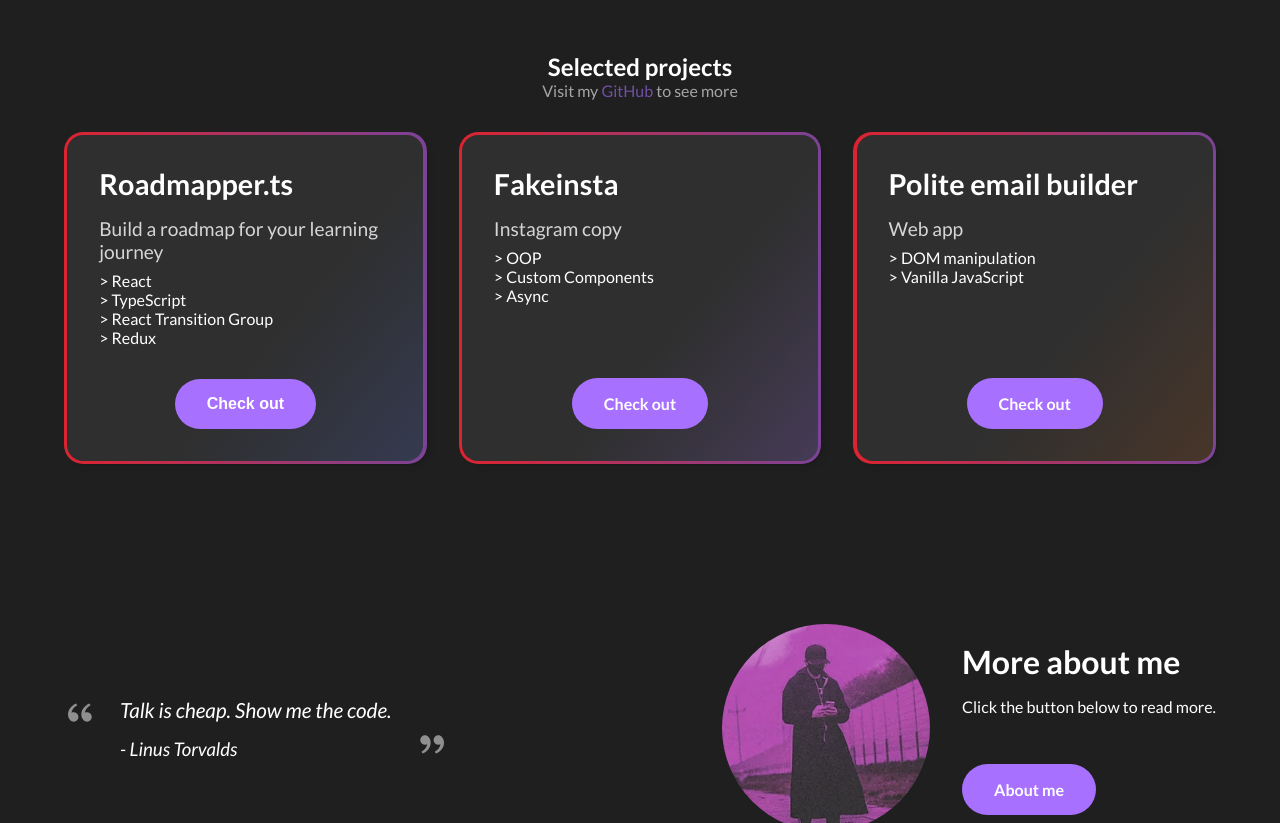
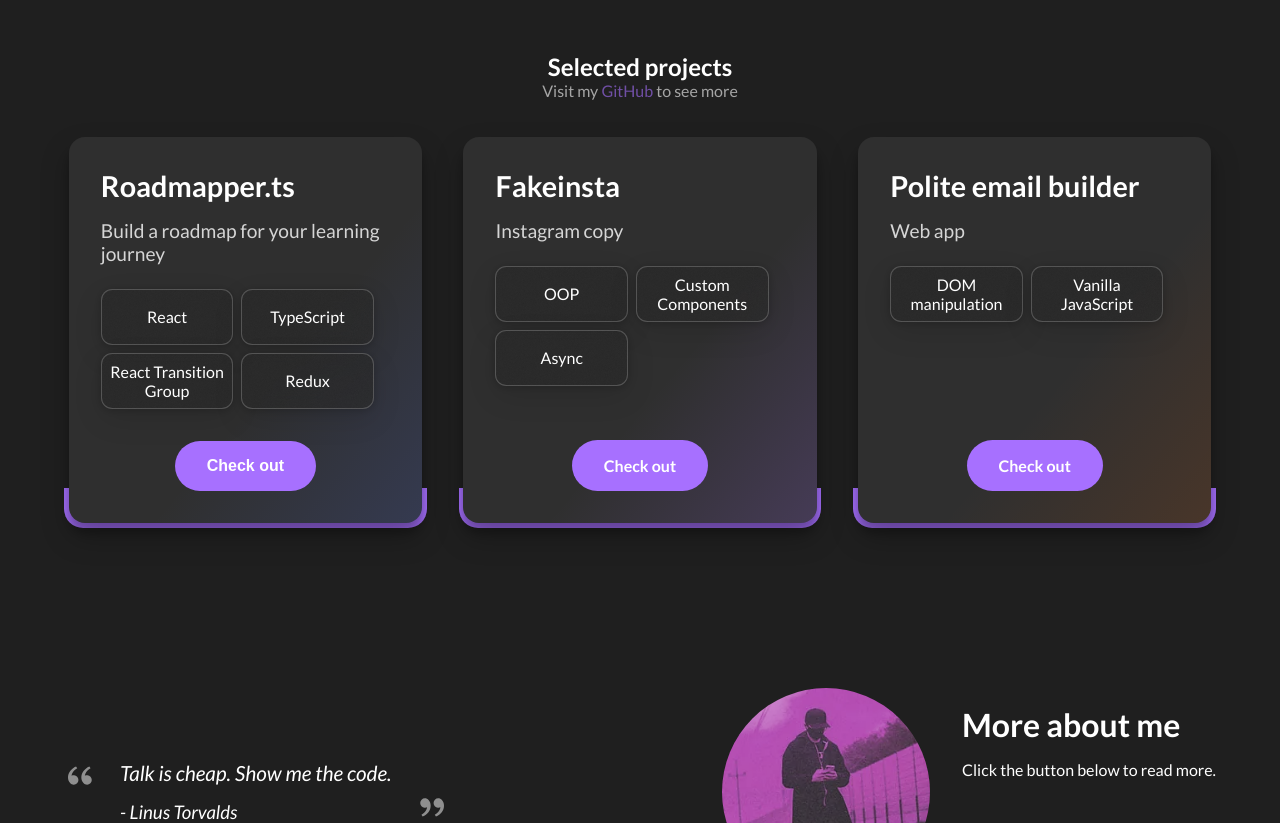
Before and after one commit to goodideagiver/purple-dev-react, a React (Create React App) app: page / in a window 1280 px wide. Shown: the part 1080-1903 px from the top of the page. Built offline with nearby package versions, Linux system fonts and the light colour scheme.

Commit message:
Update project card design

```diff
--- a/src/components/UI/projectCard/ProjectCard.js
+++ b/src/components/UI/projectCard/ProjectCard.js
@@ -7,7 +7,9 @@ import Modal from '../../modal/Modal';
 const ProjectCardFeaturesList = (props) => (
 	<ul className={styles.desc}>
 		{props.desc.map((item) => (
-			<li key={item}>{item}</li>
+			<li className='acrylic' key={item}>
+				<span>{item}</span>
+			</li>
 		))}
 	</ul>
 );
--- a/src/components/UI/projectCard/components/CardBtn.module.css
+++ b/src/components/UI/projectCard/components/CardBtn.module.css
@@ -6,5 +6,6 @@
 }
 
 .tooltip {
-	margin: auto;
+	margin: 0 auto;
+	margin-top: auto;
 }
--- a/src/components/UI/projectCard/projectCard.module.css
+++ b/src/components/UI/projectCard/projectCard.module.css
@@ -3,28 +3,24 @@
 	display: flex;
 	flex-direction: column;
 	padding: 2rem;
-	/* border: 1px var(--color-primary) solid; */
 	border-radius: 1rem;
 	flex: 1 0 min(300px, 100%);
-	justify-content: flex-start;
+	justify-content: space-between;
 	background: var(--bg-secondary);
+}
+
+.card {
+	box-shadow: rgba(0, 0, 0, 0.25) 0px 14px 28px,
+		rgba(0, 0, 0, 0.22) 0px 10px 10px;
 }
 
 .cardWrapper {
 	border-radius: 1.2rem;
-	box-shadow: var(--shadow-elevation-medium);
-	padding: 0.2rem;
-	background: #7b4397; /* fallback for old browsers */
-	background: -webkit-linear-gradient(
-		to right,
-		#dc2430,
-		#7b4397
-	); /* Chrome 10-25, Safari 5.1-6 */
-	background: linear-gradient(
-		to right,
-		#dc2430,
-		#7b4397
-	); /* W3C, IE 10+/ Edge, Firefox 16+, Chrome 26+, Opera 12+, Safari 7+ */
+
+	padding: 0.3rem;
+	background: #7b4397;
+
+	background: linear-gradient(to top, var(--btn-primary) 10%, transparent 10%);
 }
 
 .subTitle {
@@ -39,13 +35,24 @@
 }
 
 .desc {
+	margin-top: 1rem;
+	display: grid;
+	grid-template-columns: repeat(auto-fit, minmax(100px, 1fr));
+	grid-auto-rows: 1fr;
+	grid-gap: 0.5rem;
+	justify-items: stretch;
+	text-align: center;
+
 	list-style: none;
 	padding-right: 1rem;
-	flex-grow: 1;
 }
 
-.desc li::before {
-	content: '> ';
+.desc li {
+	display: flex;
+	justify-content: center;
+	align-items: center;
+	padding: 0.5rem;
+	border-radius: var(--border-radius-sm);
 }
 
 .link {
@@ -63,8 +70,6 @@
 	}
 
 	.cardWrapper:hover {
-		box-shadow: rgba(0, 0, 0, 0.1) 0px 20px 25px -5px,
-			rgba(0, 0, 0, 0.04) 0px 10px 10px -5px;
 		transform: scale(1.02);
 	}
 
@@ -73,8 +78,7 @@
 	}
 
 	.cardWrapper:hover .card {
-		transform: scale(0.98);
-		box-shadow: rgba(221, 82, 170, 0.386) 0 0 20px;
+		transform: scale(0.98) translate3d(0, -5px, 0);
 	}
 }
 
```
